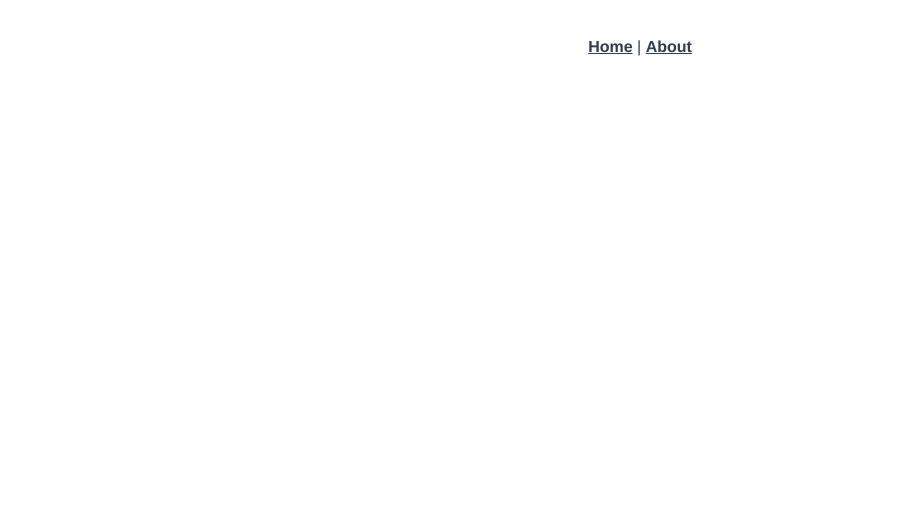
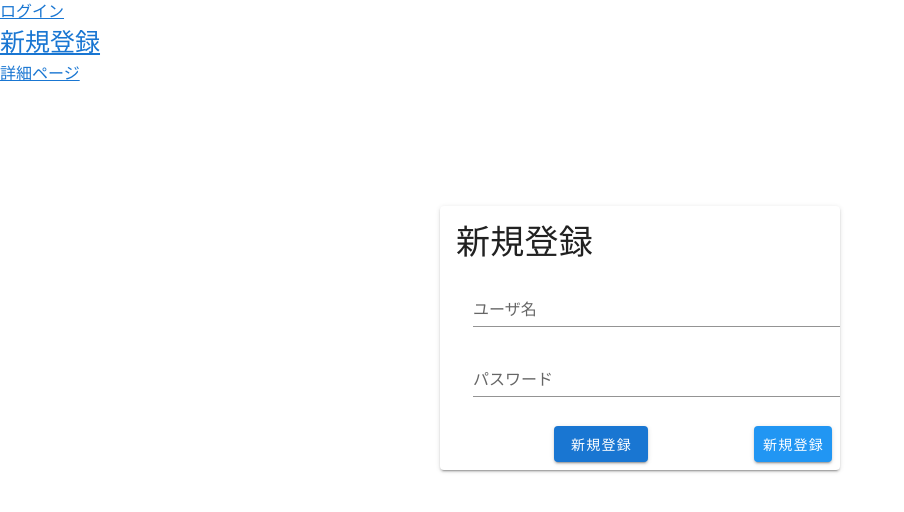
Before and after one commit to MpshamanA/pet-manager, a Vue app: page /register in a window 1280 px wide. Shown: the top 512 px of the page, without its empty margins (0-904 px from the left). Built offline with nearby package versions, Linux system fonts and the light colour scheme.

Commit message:
first commit

```diff
--- a/src/App.vue
+++ b/src/App.vue
@@ -1,32 +1,25 @@
 <template>
-  <div id="app">
-    <div id="nav">
-      <router-link to="/">Home</router-link> |
-      <router-link to="/about">About</router-link>
-    </div>
-    <router-view/>
-  </div>
+  <v-app>
+    <router-link to="/"> ログイン</router-link>
+    <router-link to="/register"> 新規登録</router-link>
+    <router-link to="/about"> 詳細ページ</router-link>
+
+    <router-view />
+  </v-app>
 </template>
 
+<script>
+export default {
+  name: "App",
+  data() {
+    return {};
+  },
+};
+</script>
+
 <style>
-#app {
-  font-family: Avenir, Helvetica, Arial, sans-serif;
-  -webkit-font-smoothing: antialiased;
-  -moz-osx-font-smoothing: grayscale;
-  text-align: center;
-  color: #2c3e50;
-}
-
-#nav {
-  padding: 30px;
-}
-
-#nav a {
-  font-weight: bold;
-  color: #2c3e50;
-}
-
-#nav a.router-link-exact-active {
-  color: #42b983;
+a.router-link-exact-active {
+  color: red;
+  font-size: 25px;
 }
 </style>
--- a/src/components/HelloWorld.vue
+++ /dev/null
@@ -1,60 +0,0 @@
-<template>
-  <div class="hello">
-    <h1>{{ msg }}</h1>
-    <p>
-      For a guide and recipes on how to configure / customize this project,<br>
-      check out the
-      <a href="https://cli.vuejs.org" target="_blank" rel="noopener">vue-cli documentation</a>.
-    </p>
-    <h3>Installed CLI Plugins</h3>
-    <ul>
-      <li><a href="https://github.com/vuejs/vue-cli/tree/dev/packages/%40vue/cli-plugin-babel" target="_blank" rel="noopener">babel</a></li>
-      <li><a href="https://github.com/vuejs/vue-cli/tree/dev/packages/%40vue/cli-plugin-router" target="_blank" rel="noopener">router</a></li>
-      <li><a href="https://github.com/vuejs/vue-cli/tree/dev/packages/%40vue/cli-plugin-vuex" target="_blank" rel="noopener">vuex</a></li>
-      <li><a href="https://github.com/vuejs/vue-cli/tree/dev/packages/%40vue/cli-plugin-eslint" target="_blank" rel="noopener">eslint</a></li>
-    </ul>
-    <h3>Essential Links</h3>
-    <ul>
-      <li><a href="https://vuejs.org" target="_blank" rel="noopener">Core Docs</a></li>
-      <li><a href="https://forum.vuejs.org" target="_blank" rel="noopener">Forum</a></li>
-      <li><a href="https://chat.vuejs.org" target="_blank" rel="noopener">Community Chat</a></li>
-      <li><a href="https://twitter.com/vuejs" target="_blank" rel="noopener">Twitter</a></li>
-      <li><a href="https://news.vuejs.org" target="_blank" rel="noopener">News</a></li>
-    </ul>
-    <h3>Ecosystem</h3>
-    <ul>
-      <li><a href="https://router.vuejs.org" target="_blank" rel="noopener">vue-router</a></li>
-      <li><a href="https://vuex.vuejs.org" target="_blank" rel="noopener">vuex</a></li>
-      <li><a href="https://github.com/vuejs/vue-devtools#vue-devtools" target="_blank" rel="noopener">vue-devtools</a></li>
-      <li><a href="https://vue-loader.vuejs.org" target="_blank" rel="noopener">vue-loader</a></li>
-      <li><a href="https://github.com/vuejs/awesome-vue" target="_blank" rel="noopener">awesome-vue</a></li>
-    </ul>
-  </div>
-</template>
-
-<script>
-export default {
-  name: 'HelloWorld',
-  props: {
-    msg: String
-  }
-}
-</script>
-
-<!-- Add "scoped" attribute to limit CSS to this component only -->
-<style scoped>
-h3 {
-  margin: 40px 0 0;
-}
-ul {
-  list-style-type: none;
-  padding: 0;
-}
-li {
-  display: inline-block;
-  margin: 0 10px;
-}
-a {
-  color: #42b983;
-}
-</style>
--- /dev/null
+++ b/src/components/dialog.vue
@@ -0,0 +1,53 @@
+<template>
+  <v-row justify="center">
+    <v-btn color="primary" dark @click.stop="dialog = true">
+      {{ btnName }}
+    </v-btn>
+
+    <v-dialog v-model="dialog" max-width="290">
+      <v-card>
+        <v-card-title class="text-h5">
+          {{ mainMessage }}
+        </v-card-title>
+
+        <v-card-text>
+          {{ sbMessage }}
+        </v-card-text>
+
+        <v-card-actions>
+          <v-spacer></v-spacer>
+
+          <v-btn color="green darken-1" text @click="dialog = false">
+            戻る
+          </v-btn>
+
+          <v-btn color="green darken-1" text @click="agreeAction()">
+            {{ agree }}
+          </v-btn>
+        </v-card-actions>
+      </v-card>
+    </v-dialog>
+  </v-row>
+</template>
+
+<script>
+export default {
+  props: {
+    btnName: String,
+    mainMessage: String,
+    sbMessage: String,
+    agree: String,
+  },
+  data() {
+    return {
+      dialog: false,
+    };
+  },
+  methods: {
+    agreeAction() {
+      this.dialog = false;
+      console.log("認証します");
+    },
+  },
+};
+</script>
--- a/src/main.js
+++ b/src/main.js
@@ -1,12 +1,24 @@
-import Vue from 'vue'
-import App from './App.vue'
-import router from './router'
-import store from './store'
+import Vue from "vue";
+import App from "./App.vue";
+import router from "./router";
+import store from "./store";
+import vuetify from "./plugins/vuetify";
+import firebase from "firebase/app";
+import "firebase/auth";
+import "firebase/firestore";
 
-Vue.config.productionTip = false
+Vue.config.productionTip = false;
+
+//firebaseからコピー
+/*************************************************/
+var firebaseConfig = {};
+// Initialize Firebase
+firebase.initializeApp(firebaseConfig);
+/*************************************************/
 
 new Vue({
   router,
   store,
-  render: h => h(App)
-}).$mount('#app')
+  vuetify,
+  render: (h) => h(App),
+}).$mount("#app");
--- /dev/null
+++ b/src/plugins/vuetify.js
@@ -0,0 +1,7 @@
+import Vue from 'vue';
+import Vuetify from 'vuetify/lib/framework';
+
+Vue.use(Vuetify);
+
+export default new Vuetify({
+});
--- a/src/router/index.js
+++ b/src/router/index.js
@@ -1,29 +1,33 @@
-import Vue from 'vue'
-import VueRouter from 'vue-router'
-import Home from '../views/Home.vue'
+import Vue from "vue";
+import VueRouter from "vue-router";
 
-Vue.use(VueRouter)
+Vue.use(VueRouter);
 
 const routes = [
   {
-    path: '/',
-    name: 'Home',
-    component: Home
+    path: "/",
+    name: "Login",
+    component: () =>
+      import(/* webpackChunkName: "login" */ "../views/Login.vue"),
   },
   {
-    path: '/about',
-    name: 'About',
-    // route level code-splitting
-    // this generates a separate chunk (about.[hash].js) for this route
-    // which is lazy-loaded when the route is visited.
-    component: () => import(/* webpackChunkName: "about" */ '../views/About.vue')
-  }
-]
+    path: "/about",
+    name: "About",
+    component: () =>
+      import(/* webpackChunkName: "about" */ "../views/About.vue"),
+  },
+  {
+    path: "/register",
+    name: "Register",
+    component: () =>
+      import(/* webpackChunkName: "about" */ "../views/Register.vue"),
+  },
+];
 
 const router = new VueRouter({
-  mode: 'history',
+  mode: "history",
   base: process.env.BASE_URL,
-  routes
-})
+  routes,
+});
 
-export default router
+export default router;
--- a/src/views/Home.vue
+++ /dev/null
@@ -1,18 +0,0 @@
-<template>
-  <div class="home">
-    <img alt="Vue logo" src="../assets/logo.png">
-    <HelloWorld msg="Welcome to Your Vue.js App"/>
-  </div>
-</template>
-
-<script>
-// @ is an alias to /src
-import HelloWorld from '@/components/HelloWorld.vue'
-
-export default {
-  name: 'Home',
-  components: {
-    HelloWorld
-  }
-}
-</script>
--- /dev/null
+++ b/src/views/Login.vue
@@ -0,0 +1,71 @@
+<template>
+  <v-app>
+    <v-card width="400px" class="mx-auto mt-5 pa-20 tp-100">
+      <v-card-title>
+        <h1 class="display-1">ログイン</h1>
+      </v-card-title>
+      <v-form>
+        <v-text-field
+          prepend-icon="mdi-account-circle"
+          label="ユーザ名"
+          v-model="name"
+          required
+        ></v-text-field>
+        <!-- prepend-iconで頭にappend-iconでお尻にアイコンを追加することができる -->
+        <v-text-field
+          prepend-icon="mdi-lock"
+          :append-icon="showPassword ? 'mdi-eye' : 'mdi-eye-off'"
+          label="パスワード"
+          :type="showPassword ? 'text' : 'password'"
+          @click:append="showPassword = !showPassword"
+          v-model="password"
+          required
+        >
+        </v-text-field>
+        <v-card-actions>
+          <v-btn class="info" @click="submit">ログイン</v-btn>
+        </v-card-actions>
+      </v-form>
+    </v-card>
+  </v-app>
+</template>
+
+<script>
+import firebase from "firebase/app";
+export default {
+  name: "App",
+  data() {
+    return {
+      name: "",
+      password: "",
+      showPassword: false,
+      db: null,
+      usersRef: null,
+      users: {},
+    };
+  },
+  created() {
+    this.db = firebase.firestore();
+    //引数で指定しているコレクション名でコンソール内にコレクションが作成される
+    this.usersRef = this.db.collection("users");
+  },
+  methods: {
+    submit() {
+      if (this.name === "" || this.password === "") {
+        return;
+      }
+      this.usersRef.add({
+        name: this.name,
+        password: this.password,
+      });
+    },
+  },
+  computed: {},
+};
+</script>
+
+<style scoped>
+.tp-100 {
+  top: 100px;
+}
+</style>
--- /dev/null
+++ b/src/views/Register.vue
@@ -0,0 +1,84 @@
+<template>
+  <v-app>
+    <v-card width="400px" class="mx-auto mt-5 pa-20 tp-100">
+      <v-card-title>
+        <h1 class="display-1">新規登録</h1>
+      </v-card-title>
+      <v-form>
+        <v-text-field
+          prepend-icon="mdi-account-circle"
+          label="ユーザ名"
+          v-model="name"
+          required
+        ></v-text-field>
+        <!-- prepend-iconで頭にappend-iconでお尻にアイコンを追加することができる -->
+        <v-text-field
+          prepend-icon="mdi-lock"
+          :append-icon="showPassword ? 'mdi-eye' : 'mdi-eye-off'"
+          label="パスワード"
+          :type="showPassword ? 'text' : 'password'"
+          @click:append="showPassword = !showPassword"
+          v-model="password"
+          required
+        >
+        </v-text-field>
+        <v-card-actions>
+          <Dialog
+            btnName="新規登録"
+            mainMessage="新規登録します"
+            sbMessage="ユーザー名は変更できません。よろしいですか？"
+            agree="新規登録"
+          />
+          <v-btn class="info" @click="submit">新規登録</v-btn>
+        </v-card-actions>
+      </v-form>
+    </v-card>
+  </v-app>
+</template>
+
+<script>
+import firebase from "firebase/app";
+import Dialog from "../components/dialog.vue";
+export default {
+  name: "App",
+  components: {
+    Dialog,
+  },
+  data() {
+    return {
+      name: "",
+      password: "",
+      showPassword: false,
+      db: null,
+      usersRef: null,
+      users: {},
+    };
+  },
+  created() {
+    this.db = firebase.firestore();
+    //引数で指定しているコレクション名でコンソール内にコレクションが作成される
+    this.usersRef = this.db.collection("users");
+  },
+  methods: {
+    submit() {
+      if (this.name === "" || this.password === "") {
+        return;
+      }
+      this.usersRef.add({
+        name: this.name,
+        password: this.password,
+        token: true,
+      });
+      this.name = "";
+      this.password = "";
+    },
+  },
+  computed: {},
+};
+</script>
+
+<style scoped>
+.tp-100 {
+  top: 100px;
+}
+</style>
```
Also changed, not shown: src/assets/logo.svg (added).
